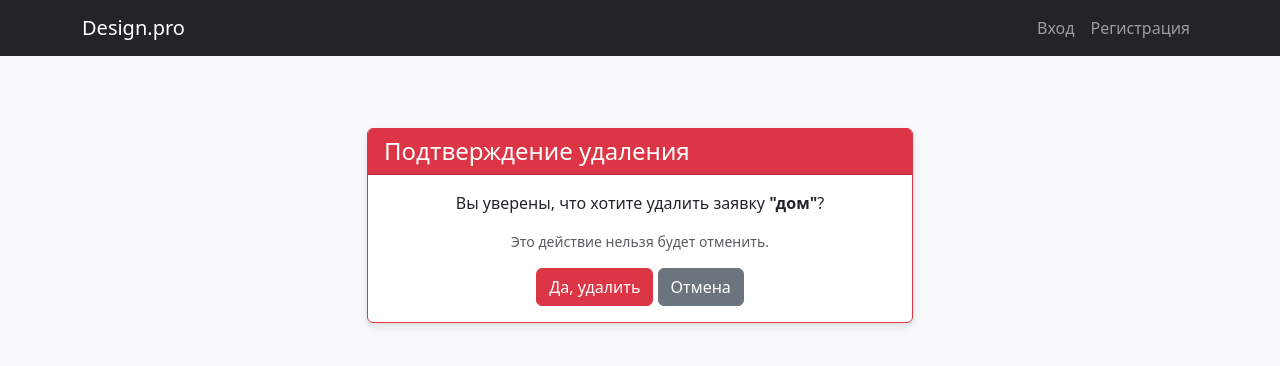
After one commit to sirk1712/design-pro, a Django app: template orders/templates/orders/delete_confirm.html in a window 1280 px wide. The commit adds this page. Shown: the top 366 px of the page. Run offline with Django 5.2, Linux system fonts and the light colour scheme; the template is opened without the code that fills it: values that come from a table or form of the project are taken from there, others are empty; data comes from the database, SQL or seed files in the repository; both versions use the stored data as it was after the commit.

Commit message:
sixth commit: added functionality for deleting applications

```diff
--- a/Design_pro/settings.py
+++ b/Design_pro/settings.py
@@ -131,3 +131,7 @@ MAILERS = {
 }
 
 AUTH_USER_MODEL = 'orders.CustomUser'
+
+MEDIA_URL = '/media/'
+
+MEDIA_ROOT = BASE_DIR / 'media'
--- a/Design_pro/urls.py
+++ b/Design_pro/urls.py
@@ -1,7 +1,14 @@
 from django.contrib import admin
 from django.urls import path, include
+from django.conf import settings
+from django.conf.urls.static import static
 
 urlpatterns = [
     path('superadmin/', admin.site.urls),
     path('', include('orders.urls')),
 ]
+
+urlpatterns += static(settings.MEDIA_URL, document_root=settings.MEDIA_ROOT)
+
+if settings.DEBUG:
+    urlpatterns += static(settings.MEDIA_URL, document_root=settings.MEDIA_ROOT)
--- /dev/null
+++ b/orders/templates/orders/delete_confirm.html
@@ -0,0 +1,23 @@
+{% extends "orders/base.html" %}
+
+{% block content %}
+  <div class="row justify-content-center">
+      <div class="col-md-6">
+          <div class="card mt-5 border-danger">
+              <div class="card-header bg-danger text-white">
+                  <h4 class="mb-0">Подтверждение удаления</h4>
+              </div>
+              <div class="card-body text-center">
+                  <p>Вы уверены, что хотите удалить заявку <strong>"{{ order.title }}"</strong>?</p>
+                  <p class="text-muted small">Это действие нельзя будет отменить.</p>
+
+                  <form method="post">
+                      {% csrf_token %}
+                      <button type="submit" class="btn btn-danger">Да, удалить</button>
+                      <a href="{% url 'profile' %}" class="btn btn-secondary">Отмена</a>
+                  </form>
+              </div>
+          </div>
+      </div>
+  </div>
+{% endblock %}
--- a/orders/templates/orders/profile.html
+++ b/orders/templates/orders/profile.html
@@ -56,7 +56,11 @@
                           {{ order.get_status_display }}
                       </span>
                   </td>
-
+                  <td>
+                      {% if order.status == 'new' %}
+                          <a href="{% url 'delete_order' order.pk %}" class="btn btn-sm btn-danger">Удалить</a>
+                      {% endif %}
+                  </td>
               </tr>
               {% empty %}
               <tr>
--- a/orders/urls.py
+++ b/orders/urls.py
@@ -9,4 +9,5 @@ urlpatterns = [
     path('profile/', views.profile_view, name='profile'),
 
     path('order/create/', views.create_order, name='create_order'),
+    path('order/<int:pk>/delete/', views.delete_order, name='delete_order'),
 ]
```
Also changed, not shown: orders/views.py (+20 -1 lines), db.sqlite3, media/orders_photos/квартира_мечты.jpg (added).
